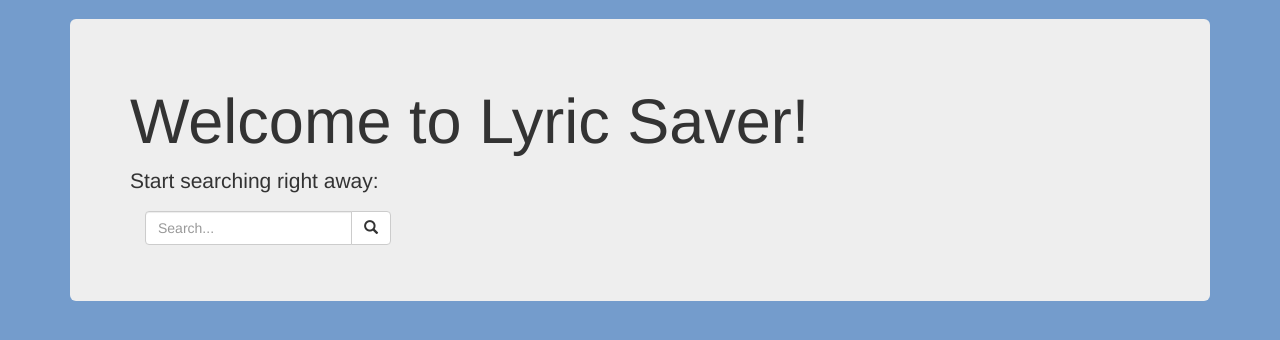
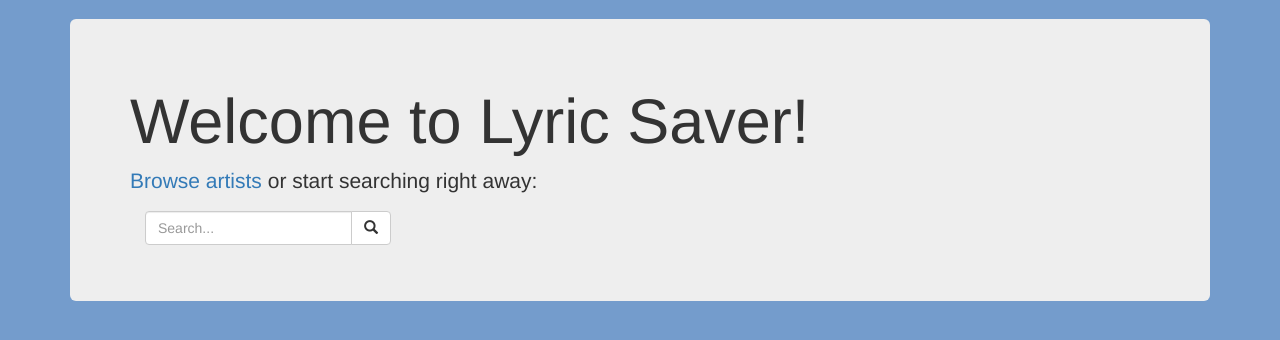
Before and after one commit to knbk/web-technology, a Django app: page / in a window 1280 px wide. Shown: the part 51-391 px from the top of the page. Run offline with Django 3.2, Linux system fonts and the light colour scheme; parts of the project's set-up code (start-up, migrations or seed data) failed here and were passed over; some libraries are stand-ins or nearby versions.

Commit message:
Added link to browse artists from homepage.

```diff
--- a/mysite/templates/home.html
+++ b/mysite/templates/home.html
@@ -2,7 +2,7 @@
 {% block content %}
 <h1>Welcome to Lyric Saver!</h1>
 <p>
-    Start searching right away:
+    <a href="{% url 'lyrics:artist-list' %}">Browse artists</a> or start searching right away:
 </p>
 <form class="navbar-form" role="search" action="{% url 'lyrics:song-search' %}" method="get">
     <div class="input-group">
```
